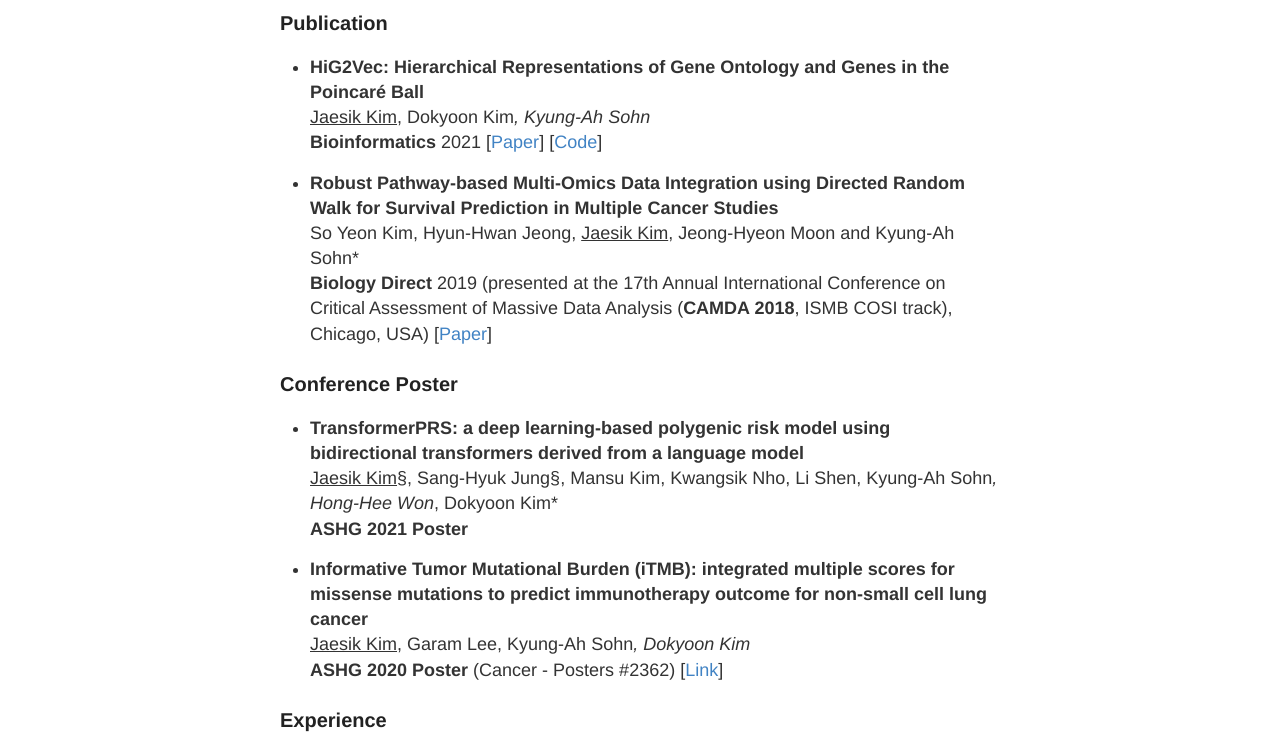
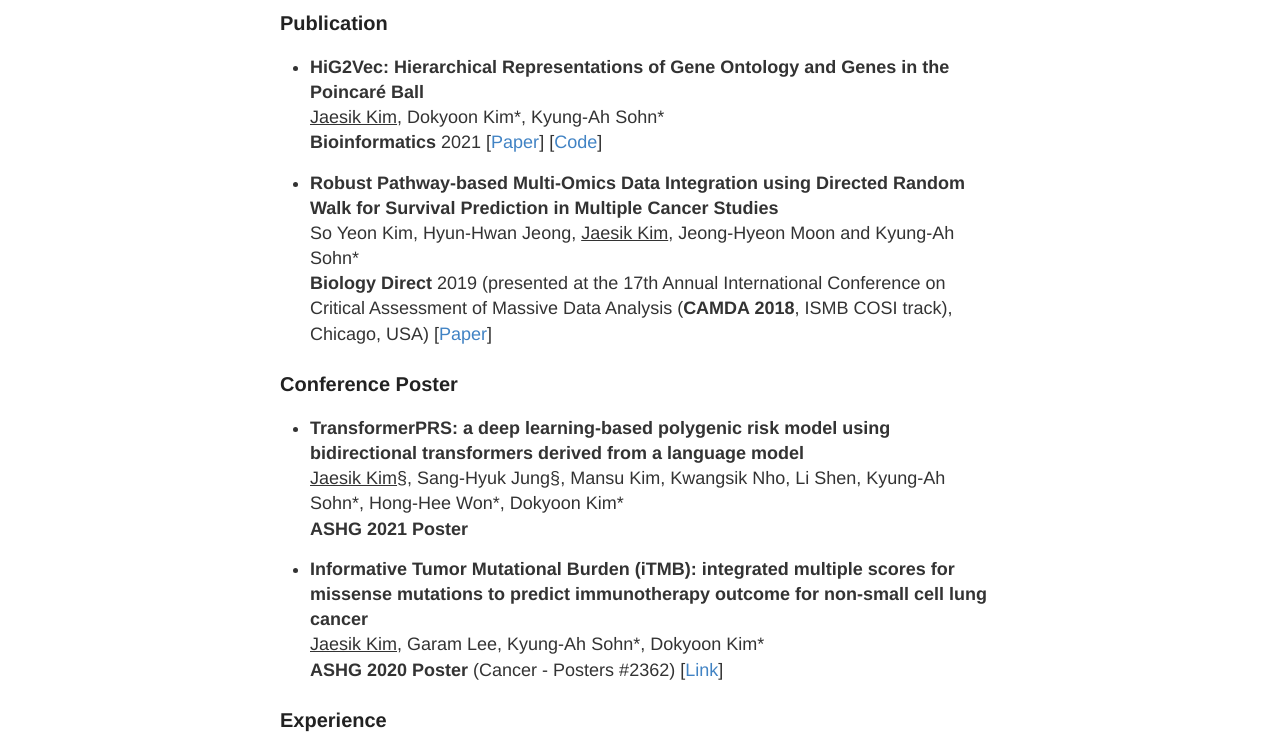
Before and after one commit to JaesikKim/JaesikKim.github.io, a Jekyll site: the page built from about.md, in a window 1280 px wide. Shown: the part 342-1085 px from the top of the page. Built offline with Jekyll 4.4.1, drawn with Linux system fonts in a browser that asks for light colours.

```diff
--- a/about.md
+++ b/about.md
@@ -9,20 +9,20 @@ I'm a research engineer at Ajou University in South Korea. My interests of resea
 ### Publication
 
 - <b>HiG2Vec: Hierarchical Representations of Gene Ontology and Genes in the Poincaré Ball</b> \
-<ins>Jaesik Kim</ins>, Dokyoon Kim*, Kyung-Ah Sohn* \
+<ins>Jaesik Kim</ins>, Dokyoon Kim\*, Kyung-Ah Sohn\* \
 <b>Bioinformatics</b> 2021 [[Paper](https://academic.oup.com/bioinformatics/article/37/18/2971/6184857)] [[Code](https://github.com/JaesikKim/HiG2Vec)]
 
 - <b>Robust Pathway-based Multi-Omics Data Integration using Directed Random Walk for Survival Prediction in Multiple Cancer Studies</b> \
-So Yeon Kim, Hyun-Hwan Jeong, <ins>Jaesik Kim</ins>, Jeong-Hyeon Moon and Kyung-Ah Sohn* \
+So Yeon Kim, Hyun-Hwan Jeong, <ins>Jaesik Kim</ins>, Jeong-Hyeon Moon and Kyung-Ah Sohn\* \
 <b>Biology Direct</b> 2019 (presented at the 17th Annual International Conference on Critical Assessment of Massive Data Analysis (<b>CAMDA 2018</b>, ISMB COSI track), Chicago, USA) [[Paper](https://biologydirect.biomedcentral.com/articles/10.1186/s13062-019-0239-8)]
 
 ### Conference Poster
 - <b>TransformerPRS: a deep learning-based polygenic risk model using bidirectional transformers derived from a language model</b> \
-<ins>Jaesik Kim</ins>§, Sang-Hyuk Jung§, Mansu Kim, Kwangsik Nho, Li Shen, Kyung-Ah Sohn*, Hong-Hee Won*, Dokyoon Kim* \
+<ins>Jaesik Kim</ins>§, Sang-Hyuk Jung§, Mansu Kim, Kwangsik Nho, Li Shen, Kyung-Ah Sohn\*, Hong-Hee Won\*, Dokyoon Kim\* \
 <b>ASHG 2021 Poster</b>
 
 - <b>Informative Tumor Mutational Burden (iTMB): integrated multiple scores for missense mutations to predict immunotherapy outcome for non-small cell lung cancer</b> \
-<ins>Jaesik Kim</ins>, Garam Lee, Kyung-Ah Sohn*, Dokyoon Kim* \
+<ins>Jaesik Kim</ins>, Garam Lee, Kyung-Ah Sohn\*, Dokyoon Kim\* \
 <b>ASHG 2020 Poster</b> (Cancer - Posters #2362) [[Link](https://www.abstractsonline.com/pp8/#!/9070/presentation/3518)]
 
 
```
Also changed, not shown: _posts/2021-10-21-paper review.md (added, +31 -0 lines), papers/UNIFYING LIKELIHOOD-FREE INFERENCE WITH BLACK-BOX SEQUENCE DESIGN AND BEYOND/fig1.png (added), papers/UNIFYING LIKELIHOOD-FREE INFERENCE WITH BLACK-BOX SEQUENCE DESIGN AND BEYOND/fig2.png (added), papers/UNIFYING LIKELIHOOD-FREE INFERENCE WITH BLACK-BOX SEQUENCE DESIGN AND BEYOND/fig3.png (added), papers/UNIFYING LIKELIHOOD-FREE INFERENCE WITH BLACK-BOX SEQUENCE DESIGN AND BEYOND/fig4.png (added), papers/UNIFYING LIKELIHOOD-FREE INFERENCE WITH BLACK-BOX SEQUENCE DESIGN AND BEYOND/fig5.png (added), papers/UNIFYING LIKELIHOOD-FREE INFERENCE WITH BLACK-BOX SEQUENCE DESIGN AND BEYOND/fig6.png (added), papers/UNIFYING LIKELIHOOD-FREE INFERENCE WITH BLACK-BOX SEQUENCE DESIGN AND BEYOND/fig7.png (added), papers/UNIFYING LIKELIHOOD-FREE INFERENCE WITH BLACK-BOX SEQUENCE DESIGN AND BEYOND/fig8.png (added), 5 other files.
